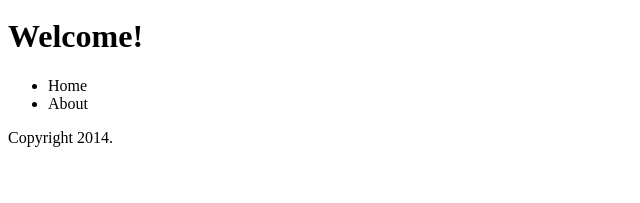
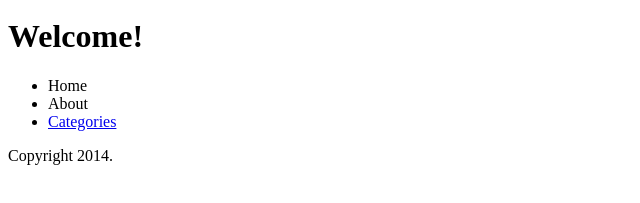
Before and after one commit to NattyBumppo/web2, a plain HTML site: page index.html in a window 1280 px wide. Shown: the part 27-230 px from the top of the page, without its empty margins (0-640 px from the left). Drawn offline with Linux system fonts and the light colour scheme.

Commit message:
Added link to categories page.

```diff
--- a/index.html
+++ b/index.html
@@ -5,6 +5,7 @@
 <ul>
     <li>Home</li>
     <li>About</li>
+    <li><a href="categories.html">Categories</a></li>
 </ul>
 
 Copyright 2014.
```
